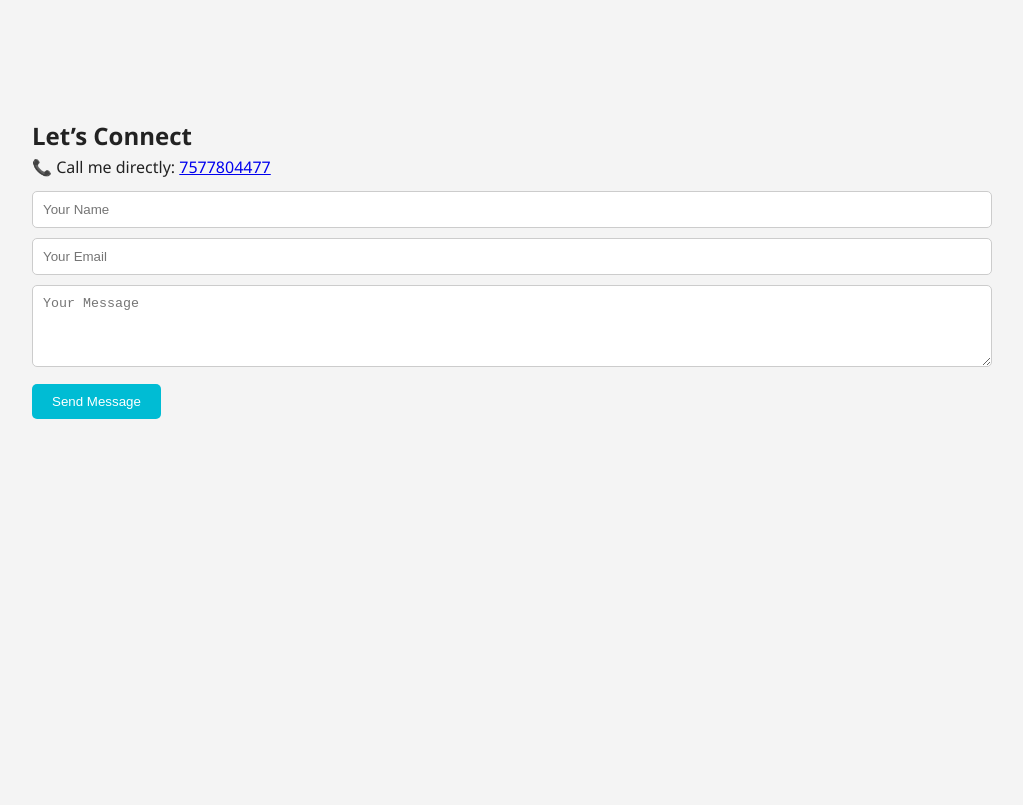
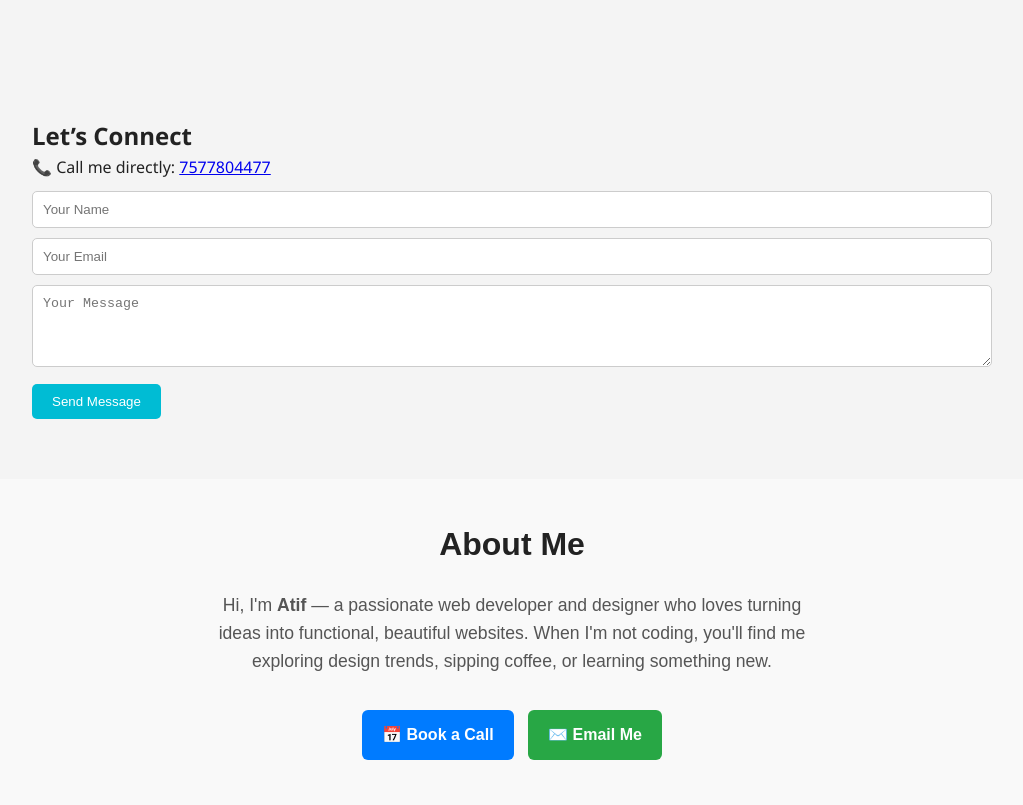
Before and after one commit to thw-lang/portfolio-website, a plain HTML site: page index.html in a window 1280 px wide. Shown: the part 1280-2085 px from the top of the page, without its empty margins (128-1151 px from the left). Before the commit the page ends 1759 px from the top, so only its background shows below. Drawn offline with Linux system fonts and the light colour scheme.

Commit message:
Update index.html

```diff
--- a/index.html
+++ b/index.html
@@ -287,5 +287,47 @@
       event.preventDefault();
       alert("Thanks! Your message has been noted. 📬");
   </script>
+  <section id="about" style="
+    padding: 40px;
+    background: #f9f9f9;
+    font-family: Arial, sans-serif;
+    text-align: center;
+">
+    <h2 style="font-size: 2em; margin-bottom: 20px;">About Me</h2>
+    <p style="max-width: 600px; margin: 0 auto 30px; font-size: 1.1em; color: #555;">
+        Hi, I'm <strong>Atif</strong> — a passionate web developer and designer
+        who loves turning ideas into functional, beautiful websites. When I'm not
+        coding, you'll find me exploring design trends, sipping coffee, or learning
+        something new.
+    </p>
+
+    <a href="7577804477" target="_blank" style="
+        display: inline-block;
+        background-color: #007BFF;
+        color: white;
+        padding: 12px 20px;
+        margin: 5px;
+        text-decoration: none;
+        border-radius: 6px;
+        font-weight: bold;
+        transition: background 0.3s;
+    " onmouseover="this.style.backgroundColor='#0056b3'" onmouseout="this.style.backgroundColor='#007BFF'">
+        📅 Book a Call
+    </a>
+
+    <a href="mannukhandakar0001@gmail.com" style="
+        display: inline-block;
+        background-color: #28a745;
+        color: white;
+        padding: 12px 20px;
+        margin: 5px;
+        text-decoration: none;
+        border-radius: 6px;
+        font-weight: bold;
+        transition: background 0.3s;
+    " onmouseover="this.style.backgroundColor='#1e7e34'" onmouseout="this.style.backgroundColor='#28a745'">
+        ✉️ Email Me
+    </a>
+</section>
 </body>
 </html>
```
